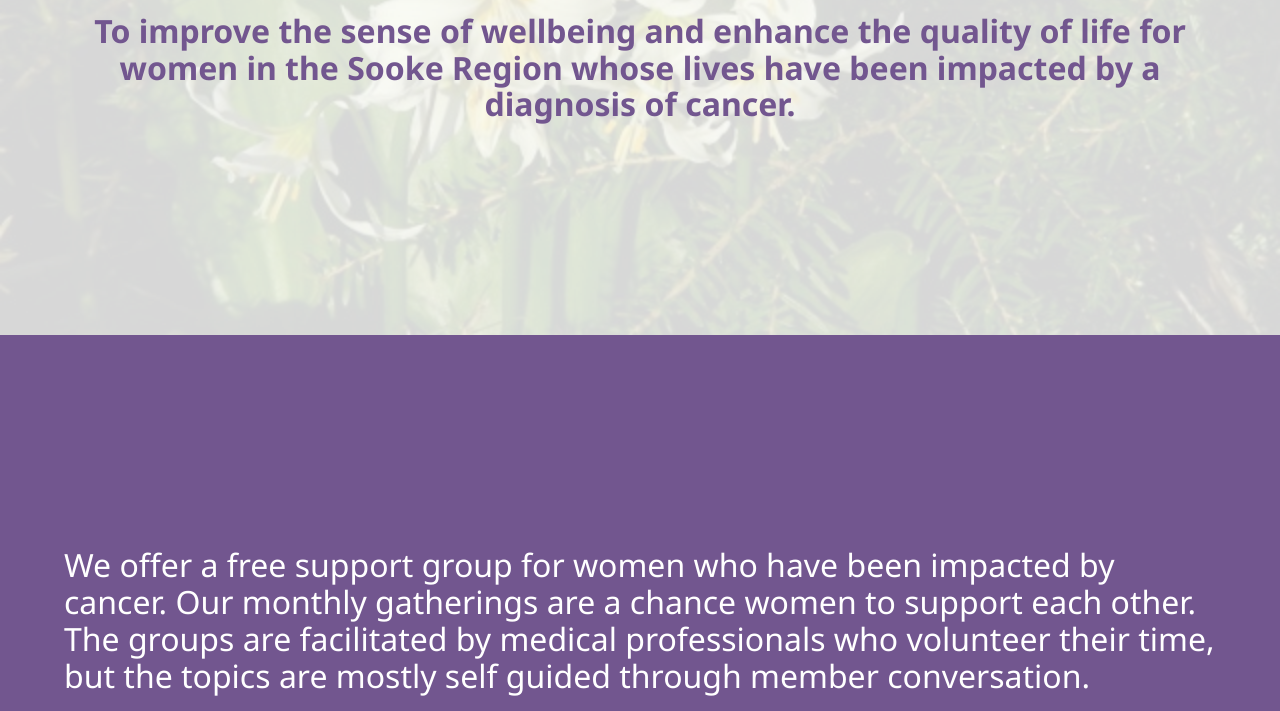
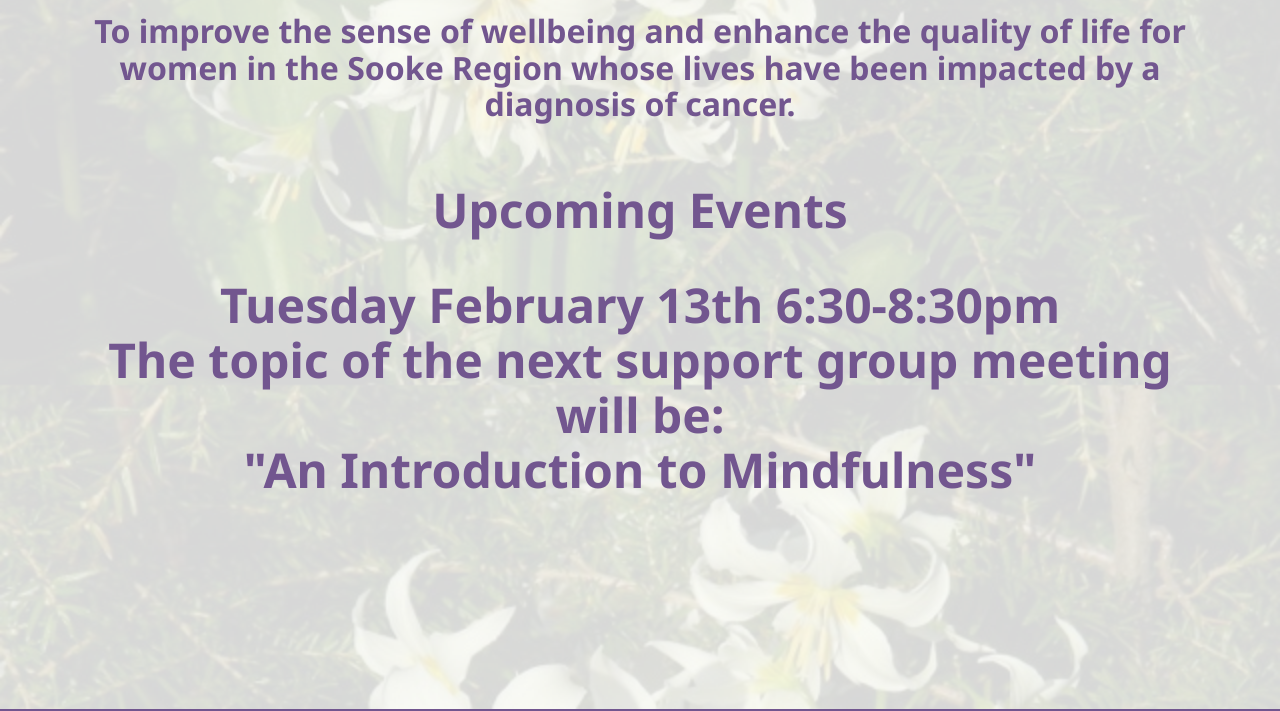
Before and after one commit to jodiew/avalanche, a plain HTML site: page index.html in a window 1280 px wide. Shown: the part 575-1286 px from the top of the page. Drawn offline with nearby package versions, Linux system fonts and the light colour scheme.

Commit message:
Add meeting topic info to first page

```diff
--- a/index.html
+++ b/index.html
@@ -47,6 +47,11 @@
                     of life for women in the Sooke Region whose lives have
                     been impacted by a diagnosis of cancer.
                 </h3>
+                <br/>
+                <h2>Upcoming Events</h2>
+                <h2>
+                    Tuesday February 13th 6:30-8:30pm<br/>The topic of the next support group meeting will be:<br/> "An Introduction to Mindfulness"
+                </h2>
             </div>
 
             <div id="about" class="purple-white fill-height-or-more">
@@ -162,7 +167,7 @@
             // Add hash (#) to URL when done scrolling (default click behavior)
             window.location.hash = hash;
           });
-        } // End if
+        }
       });
     });
     </script>
```
